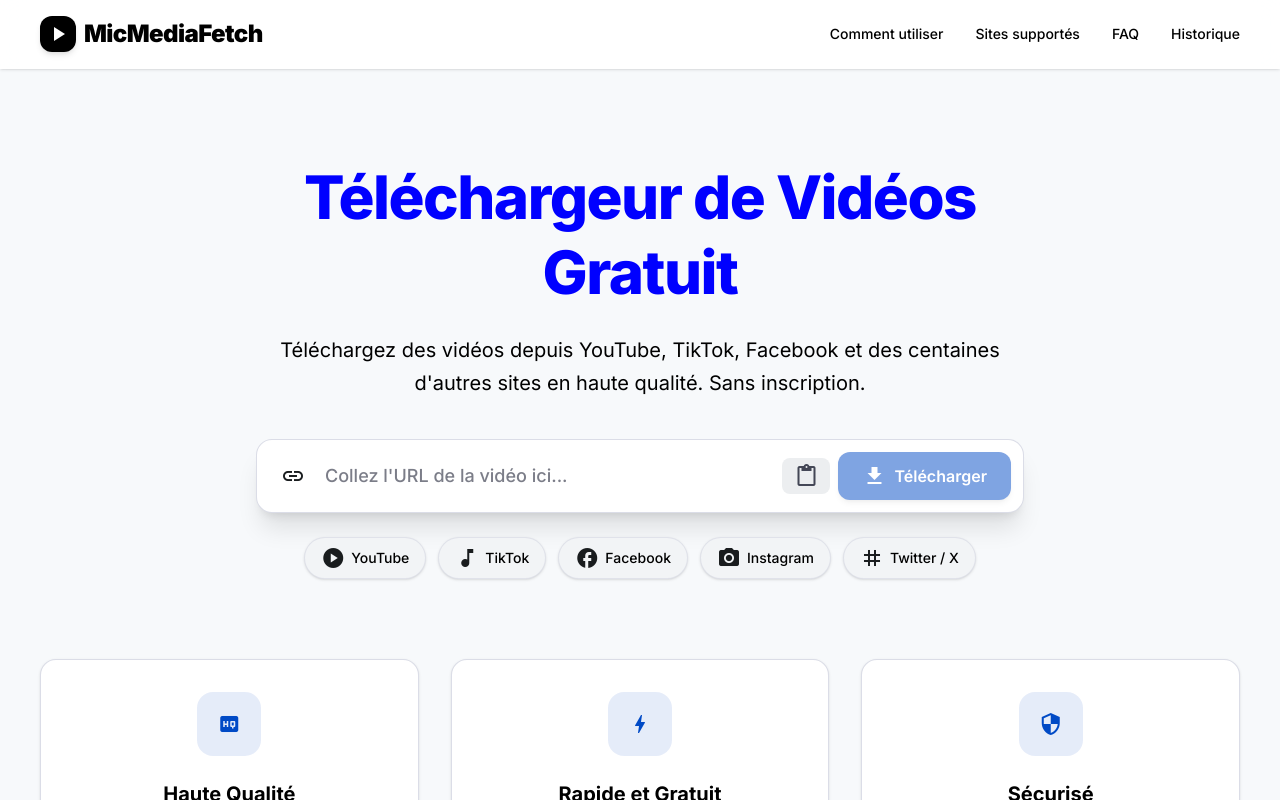
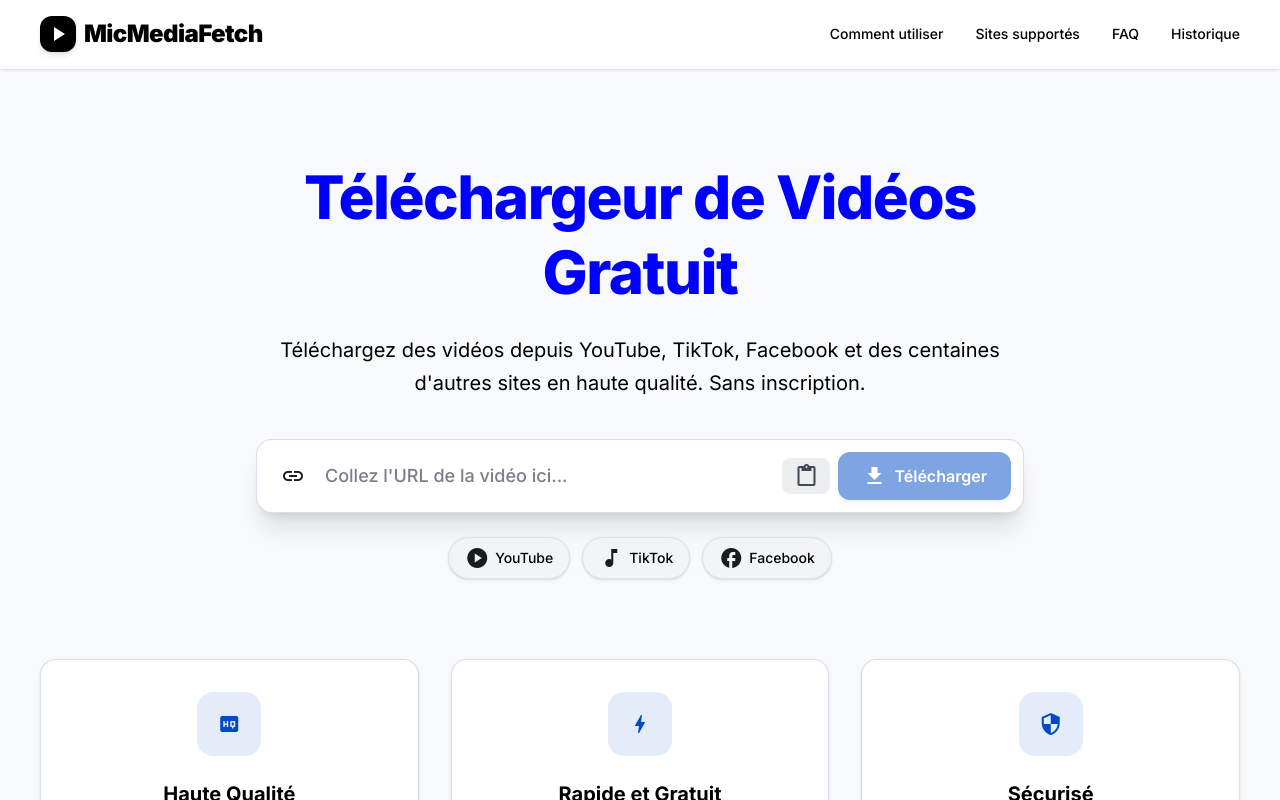
Before and after one commit to dibikre/Telechargeur-facebook-tiktok-youtube, an Angular app: page / in a window 1280 px wide. Shown: the top 800 px of the page. Built offline with nearby package versions, Linux system fonts and the light colour scheme.

Commit message:
retrait de bouton twiter

```diff
--- a/src/app/composants/barre-recherche/barre-recherche.composant.ts
+++ b/src/app/composants/barre-recherche/barre-recherche.composant.ts
@@ -70,20 +70,6 @@ import { MatIconModule } from '@angular/material/icon';
           <mat-icon class="text-base sm:text-lg text-black">facebook</mat-icon>
           <span class="text-black font-medium">Facebook</span>
         </button>
-
-        <button (click)="remplirExemple('https://instagram.com/reel/C123456789')"
-                type="button"
-                class="group flex items-center gap-1.5 px-3 py-1.5 sm:px-4 sm:py-2 rounded-full bg-surface-container-low dark:bg-surface-container-high hover:bg-[#E1306C] transition-all duration-200 shadow-sm border border-outline-variant/40">
-          <mat-icon class="text-base sm:text-lg text-black">camera_alt</mat-icon>
-          <span class="text-black font-medium">Instagram</span>
-        </button>
-
-        <button (click)="remplirExemple('https://x.com/utilisateur/status/123456789')"
-                type="button"
-                class="group flex items-center gap-1.5 px-3 py-1.5 sm:px-4 sm:py-2 rounded-full bg-surface-container-low dark:bg-surface-container-high hover:bg-[#1DA1F2] transition-all duration-200 shadow-sm border border-outline-variant/40">
-          <mat-icon class="text-base sm:text-lg text-black">tag</mat-icon>
-          <span class="text-black font-medium">Twitter / X</span>
-        </button>
       </div>
     </div>
   `
```
